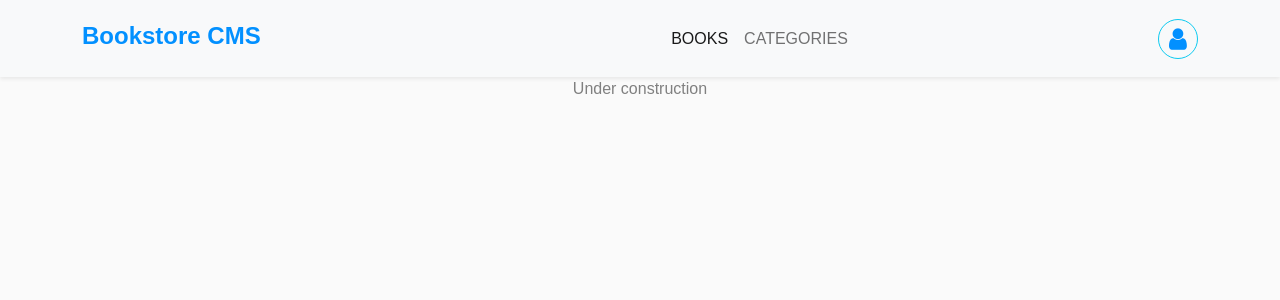
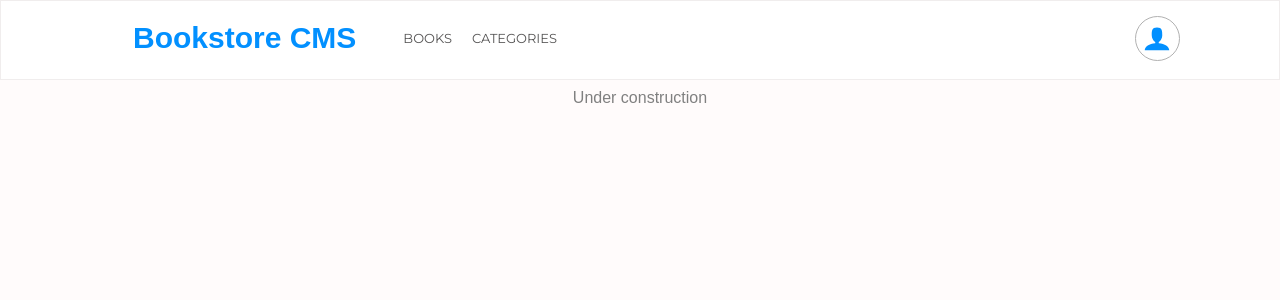
Before and after one commit to Mwapsam/Bookstore, a React (Create React App) app: page /category in a window 1280 px wide. Shown: the top 300 px of the page. Built offline with nearby package versions, Linux system fonts and the light colour scheme.

Commit message:
Add styles to the components

```diff
--- a/package.json
+++ b/package.json
@@ -14,6 +14,7 @@
     "react-bootstrap": "^2.1.2",
     "react-circular-progressbar": "^2.0.4",
     "react-dom": "^17.0.2",
+    "react-icons": "^4.3.1",
     "react-redux": "^7.2.6",
     "react-router-dom": "^6.2.1",
     "react-scripts": "5.0.0",
--- a/src/components/Book.js
+++ b/src/components/Book.js
@@ -15,10 +15,12 @@ const Book = () => {
   }, []);
 
   return (
-    <section>
-      {books.map((book) => (
-        <BookList key={book.item_id} book={book} />
-      ))}
+    <section className="main">
+      <div className="scroll">
+        {books.map((book) => (
+          <BookList key={book.item_id} book={book} />
+        ))}
+      </div>
       <hr className="divider" />
       <Form />
     </section>
--- a/src/components/BookList.js
+++ b/src/components/BookList.js
@@ -13,6 +13,8 @@ const BookList = ({ book }) => {
     dispatch(removeBook(book.item_id));
   };
 
+  const percentage = Math.floor(Math.random() * 99);
+
   return (
     <div className="book-card">
       <div className="details">
@@ -21,30 +23,32 @@ const BookList = ({ book }) => {
         <p className="author">{book.author}</p>
         <div className="actions">
           <button type="button">Comments</button>
-          <button
-            type="button"
-            onClick={handleClick}
-          >
+          <i className="small-line" />
+          <button type="button" onClick={handleClick}>
             Remove
           </button>
+          <i className="small-line" />
           <button type="button">Edit</button>
         </div>
       </div>
       <div className="progress-bar">
-        <div className="round-bar" style={{ width: 80, height: 80 }}>
+        <div className="round-bar" style={{ width: 60, height: 60 }}>
           <CircularProgressbar
-            value={64}
+            value={percentage}
             styles={buildStyles({
               pathColor: 'var(--accent-color)',
             })}
           />
         </div>
         <div className="count">
-          <p>50%</p>
+          <p>
+            {percentage}
+            %
+          </p>
           <span>Completed</span>
         </div>
+        <i className="bg-ling" />
       </div>
-
       <div className="chapter">
         <span>CURRENT CHAPTER</span>
         <p>Chapter 7</p>
--- a/src/components/Form.js
+++ b/src/components/Form.js
@@ -79,6 +79,8 @@ const Form = () => {
             <option value="business">Business</option>
             <option value="fiction">Fiction</option>
             <option value="programming">Programming</option>
+            <option value="adventure">Adventure</option>
+            <option value="science">Science</option>
           </select>
           <button
             disabled={!title && !author && !category}
--- a/src/components/nav/Navbar.css
+++ b/src/components/nav/Navbar.css
@@ -1,31 +1,26 @@
-* {
-  --bubble-gum-pink: #ff5ab7;
-  --black: #1e1e1e;
-  --pinkish-grey: #c4c4c4;
-  --black-two: #121212;
-  --white-two: #e8e8e8;
-
-  margin: 0;
-  padding: 0;
-  box-sizing: border-box;
+.nav-menu {
+  height: 5rem;
+  width: 100%;
+  margin: 0 0 0.375rem;
+  padding: 1.438rem 6.188rem 1.688rem 6.25rem;
+  background-color: #fff;
+  display: flex;
+  flex-direction: row;
+  justify-content: space-between;
+  align-items: center;
+  border: solid 1px #f0eded;
 }
 
-.panel-bg {
+.list {
+  align-items: center;
   display: flex;
-  align-items: center;
-  height: 5.938rem;
-  margin: 0 0 2.375rem;
-  padding: 1.438rem 6.188rem 1.688rem 6.25rem;
-  background-color: #fff;
-}
-
-.fa {
-  color: #0290ff;
-  font-size: 25px;
+  flex-direction: row;
+  padding-top: 15px;
+  list-style: none;
 }
 
 .Bookstore-CMS {
-  width: 15rem;
+  float: left;
   height: 2.313rem;
   margin: 0.375rem 2.938rem 0.125rem 0;
   font-size: 1.875rem;
@@ -37,10 +32,109 @@
   color: #0290ff;
 }
 
-.btn-circle {
-  width: 40px;
-  height: 40px;
-  padding: 7px 10px;
-  border-radius: 25px;
-  text-align: center;
+.btn {
+  display: none;
+  position: absolute;
+  right: 10px;
+  top: 7px;
+  padding: 5px;
+  color: #000;
+  font-size: 18px;
 }
+
+@media screen and (max-width: 500px) {
+  .list {
+    flex-direction: column;
+    align-items: flex-start;
+    height: auto;
+    background-color: #fff;
+  }
+
+  .items {
+    width: 100%;
+    border-top: 1px solid rgba(255, 255, 255, 0.555);
+    text-align: left;
+    margin-right: 0;
+    padding: 20px 0;
+    height: 100%;
+    color: #555454;
+    font-size: 18px;
+    font-weight: 900;
+  }
+
+  .items:nth-child(1) {
+    border-top: 1px solid rgba(255, 255, 255, 0.555);
+    margin-top: 50px;
+  }
+
+  .bg {
+    position: fixed;
+    top: 0;
+    left: 0;
+    height: 100vh;
+    width: 100%;
+    z-index: 1;
+    background-color: #fff;
+    display: flex;
+    align-items: baseline;
+    justify-content: center;
+  }
+
+  .btn {
+    display: block;
+  }
+
+  .btn i {
+    font-size: 25px;
+    color: #cecece;
+    margin: 20px;
+  }
+
+  .close {
+    font-size: 30px;
+    font-weight: 900;
+    cursor: pointer;
+    color: #cecece;
+  }
+
+  .menu {
+    display: grid;
+    grid-template-rows: auto auto;
+    justify-content: flex-start;
+    align-items: flex-start;
+    margin-top: 30px;
+  }
+
+  .avatar {
+    display: none;
+  }
+}
+
+@media screen and (min-width: 768px) {
+  .avatar {
+    width: 2.813rem;
+    height: 2.813rem;
+    padding: 7px;
+    border: solid 1px var(--border-color);
+    border-radius: 50px;
+    color: var(--accent-color);
+  }
+
+  .close {
+    display: none;
+  }
+
+  .user-icon {
+    font-size: 28px;
+  }
+
+  .items {
+    margin-right: 20px;
+    font-size: 13px;
+    text-transform: uppercase;
+    color: #555454;
+    cursor: pointer;
+    text-decoration: none;
+    font-family: var(--font-header);
+  }
+}
--- a/src/components/nav/Navbar.js
+++ b/src/components/nav/Navbar.js
@@ -1,48 +1,55 @@
-import React from 'react';
+import React, { useState, useEffect } from 'react';
 import { Outlet, Link } from 'react-router-dom';
 import './Navbar.css';
+import { ImUser } from 'react-icons/im';
+import { MdClose } from 'react-icons/md';
 
-const Navbar = () => (
-  <div>
-    <nav className="navbar navbar-expand-lg navbar-light bg-light py-3 shadow-sm">
-      <div className="container">
-        <span className=" Bookstore-CMS fs-4">
-          Bookstore CMS
-        </span>
-        <button
-          className="navbar-toggler"
-          type="button"
-          data-bs-toggle="collapse"
-          data-bs-target="#navbarSupportedContent"
-          aria-controls="navbarSupportedContent"
-          aria-expanded="false"
-          aria-label="Toggle navigation"
-        >
-          <span className="navbar-toggler-icon" />
-        </button>
-        <div className="collapse navbar-collapse" id="navbarSupportedContent">
-          <ul className="navbar-nav mx-auto mb-2 mb-lg-0">
-            <li className="nav-item">
-              <Link className="nav-link active" aria-current="page" to="/">
-                BOOKS
+export default function Navbar() {
+  const [toggleMenu, setToggleMenu] = useState(false);
+  const [screenWidth, setScreenWidth] = useState(window.innerWidth);
+
+  const toggleNav = () => {
+    setToggleMenu(!toggleMenu);
+  };
+
+  useEffect(() => {
+    const changeWidth = () => {
+      setScreenWidth(window.innerWidth);
+    };
+
+    window.addEventListener('resize', changeWidth);
+
+    return () => {
+      window.removeEventListener('resize', changeWidth);
+    };
+  }, []);
+
+  return (
+    <nav className="nav-menu">
+      {(toggleMenu || screenWidth > 500) && (
+        <div className="bg">
+          <MdClose className="close" onClick={toggleNav} />
+          <ul className="list">
+            <span className="Bookstore-CMS">Bookstore CMS</span>
+            <li className="menu">
+              <Link onClick={toggleNav} to="/" className="items">
+                Books
               </Link>
-            </li>
-            <li className="nav-item">
-              <Link className="nav-link" to="/category">
-                CATEGORIES
+              <Link onClick={toggleNav} to="/category" className="items">
+                Categories
               </Link>
             </li>
           </ul>
-          <div className="buttons">
-            <Link to="/cart" className="btn btn-outline-info btn-circle ms-2">
-              <i className="fa fa-user me-1" />
-            </Link>
-          </div>
         </div>
+      )}
+      <div className="avatar">
+        <ImUser className="user-icon" />
       </div>
+
+      <button type="button" onClick={toggleNav} className="btn">
+        <i className="fa fa-bars" />
+      </button>
       <Outlet />
     </nav>
-  </div>
-);
-
-export default Navbar;
+  );
+}
--- a/src/components/styles/book.css
+++ b/src/components/styles/book.css
@@ -1,5 +1,16 @@
 .divider {
   height: 0.125rem;
-  margin: 2.5rem 0.063rem 1.813rem 0;
+  margin: 20px 89px 20px 89px;
   border: solid 1px var(--border-color);
 }
+
+.main {
+  height: 100%;
+}
+
+@media (min-width: 768px) {
+  .scroll {
+    overflow-y: scroll;
+    height: 400px;
+  }
+}
--- a/src/components/styles/form.css
+++ b/src/components/styles/form.css
@@ -1,25 +1,20 @@
-.form {
-  display: flex;
-  justify-content: center;
-  background-color: #fff;
-}
-
 .new-book {
   color: #888;
   font-size: 1.25rem;
   font-weight: bold;
+  margin-left: 6%;
 }
 
 .form-inputs {
   display: flex;
   flex-direction: row;
   align-items: center;
+  margin-left: 6%;
 }
 
 .form-inputs input {
-  width: 20rem;
+  width: 26rem;
   height: 2.813rem;
-  margin-top: 30px;
   margin-right: 30px;
   padding: 0.375rem 0.938rem 0.563rem 1rem;
   border-radius: 4px;
@@ -30,37 +25,70 @@
   color: #696969;
 }
 
+.count span {
+  color: #a8a6a6;
+}
+
 .category-select {
   width: 15.813rem;
   height: 2.813rem;
-  margin-top: 30px;
   margin-right: 30px;
   padding: 0.375rem 0.938rem 0.563rem 1rem;
   border-radius: 4px;
-  border: solid 1px var(--white-two);
+  border: solid 1px #a8a6a6;
   background-color: #fff;
 }
 
 .form-inputs button {
   width: 10.5rem;
   height: 2.813rem;
-  margin: 1.188rem 0 0 2.125rem;
   padding: 0.801rem 1.188rem 0.886rem 1.375rem;
   border-radius: 3px;
   background-color: #0290ff;
   border: none;
   color: #fff;
+  transition: 0.3s;
+}
+
+.form-inputs button:hover {
+  opacity: 1;
 }
 
 @media (max-width: 768px) {
+  button:focus {
+    outline: none;
+    box-shadow: 0 0 0 4px rgb(221, 221, 221);
+  }
+
   .form-inputs {
     display: flex;
     flex-direction: column;
     align-items: center;
+    gap: 14px;
   }
 
   .form-inputs input,
   .category-select {
     width: 15rem;
   }
+
+  .form {
+    display: flex;
+    justify-content: center;
+    background-color: #fff;
+    margin-bottom: 40px;
+    padding-bottom: 40px;
+  }
 }
+
+@media (min-width) {
+  .form {
+    display: flex;
+    justify-content: center;
+    background-color: #fff;
+    margin: 40px;
+    padding: 40px;
+    position: fixed;
+    width: 100%;
+  }
+}
--- a/src/index.css
+++ b/src/index.css
@@ -8,7 +8,7 @@
 
 /* Variables */
 :root {
-  --background-light: #fafafa;
+  --background-light: #fffbfb;
   --accent-color: #0290ff;
   --accent-color-actions: #4386bf;
   --font: 'RobotoSlab', sans-serif;
@@ -19,8 +19,9 @@
 }
 
 body {
-  min-height: 100vh;
-  border-radius: 4px;
+  width: 100%;
+  height: 100vh !important;
+  background: rgb(248, 248, 248);
   box-shadow: 0 0 60px 0 rgba(0, 0, 0, 0.05);
   background-color: var(--background-light);
   font-family: var(--font);
```
Also changed, not shown: src/components/styles/booklist.css (+53 -15 lines), 1 other file (tests, documents, lock files or other folders).
